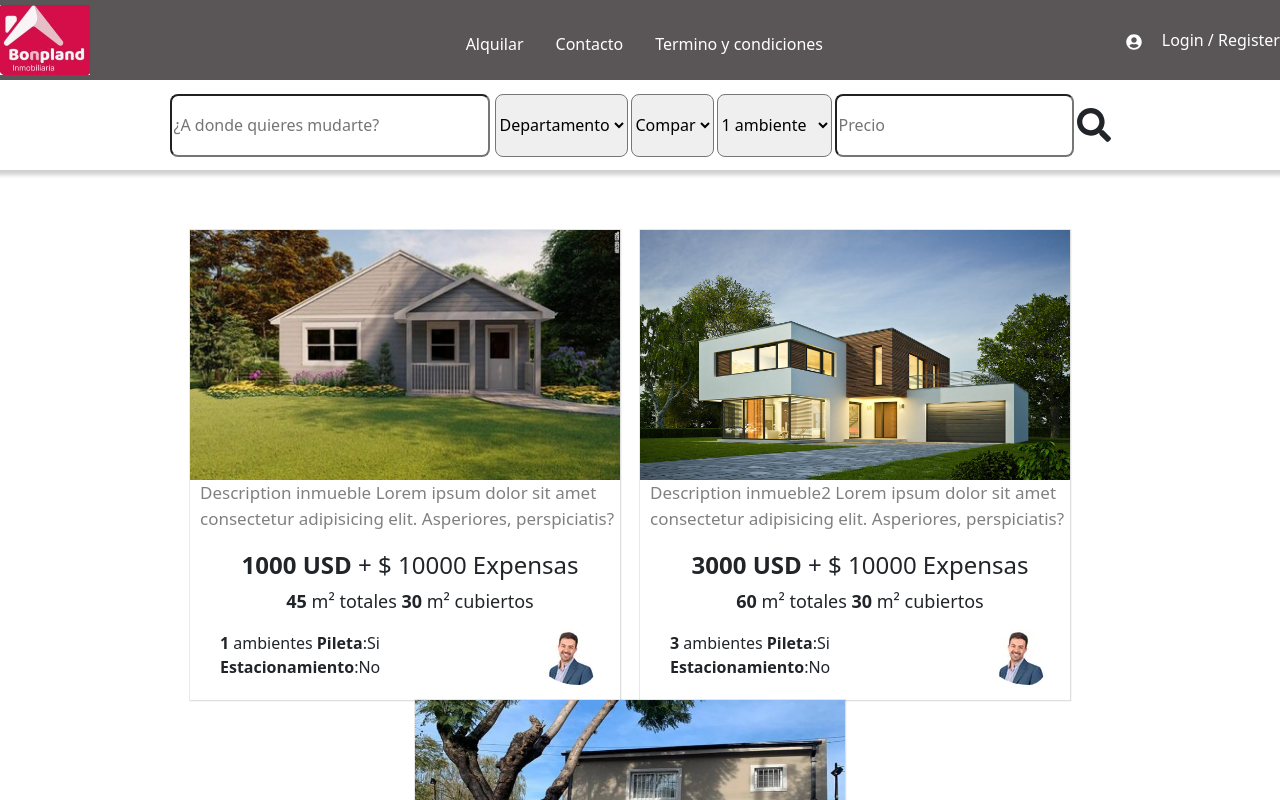
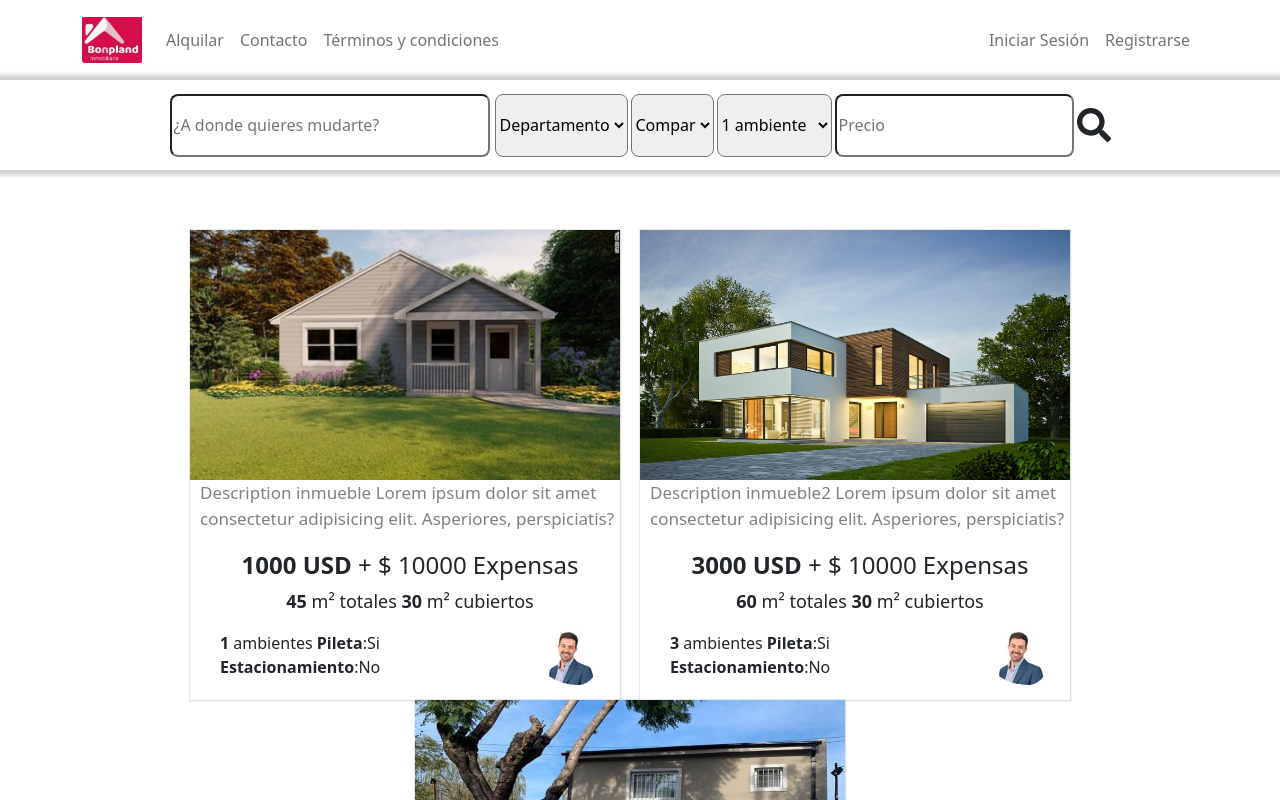
Before and after one commit to fernandobouchet/inmobiliaria-front, a React (Vite) app: page / in a window 1280 px wide. Shown: the top 800 px of the page. Built offline with nearby package versions, Linux system fonts and the light colour scheme.

Commit message:
Agregado NavBar utilizando bootstrap

```diff
--- a/components/navbar/Navbar.jsx
+++ b/components/navbar/Navbar.jsx
@@ -1,42 +1,46 @@
-import "./navbar.css";
-import { Link } from "react-router-dom";
-import React from "react";
-import logo from "../../components/inmuebles/img/logo.png";
+import './navbar.css';
+import { Link } from 'react-router-dom';
+import React from 'react';
+import logo from '../../components/inmuebles/img/logo.png';
 
-import { LOGIN } from "../../routes/path";
-import { Button } from "react-bootstrap";
-import { FaUserCircle } from "react-icons/fa";
-export const Navbar = () => {
+import { LOGIN, REGISTER } from '../../routes/path';
+import { Button } from 'react-bootstrap';
+import { FaUserCircle } from 'react-icons/fa';
+import Container from 'react-bootstrap/Container';
+import Nav from 'react-bootstrap/Nav';
+import NavBar from 'react-bootstrap/Navbar';
+export const NavigationBar = () => {
   // const {user,token} = useContext(AuthContext);
   let user;
   return (
-    <div className="navbar">
-      <div className="navContainer">
-        <div className="logo">
-          <img className="logo-foto" src={logo} />
-        </div>
-
-        <div className="links">
-          <ul>
-            <li >Alquilar</li>
-            <li >Contacto</li>
-            <li >Termino y condiciones</li>
-
-
-
-          </ul>
-        </div>
-        <div className="icon">
-        <FaUserCircle className="Icon-login"/>
-
-        <Link to={LOGIN} className="loginButon" style={{}}> Login / Register</Link>
-        </div>
-        {/* { user ? user.username : <div className="navItems">
-            </div>
-                    <Link to="/" style={{color:"inherit",textDecoration:"none"}}>    </Link>
-
-            } */}
-      </div>
-    </div>
+    <NavBar collapseOnSelect expand="lg" bg="transparent">
+      <Container>
+        <NavBar.Brand as={Link} to={'/'}>
+          <img
+            src={logo}
+            alt=""
+            width="60"
+            height="auto"
+            className="d-inline-block align-top"
+          />
+        </NavBar.Brand>
+        <NavBar.Toggle aria-controls="responsive-navbar-nav" />
+        <NavBar.Collapse id="responsive-navbar-nav">
+          <Nav className="me-auto">
+            <Nav.Link href="#features">Alquilar</Nav.Link>
+            <Nav.Link href="#pricing">Contacto</Nav.Link>
+            <Nav.Link href="#terminos">Términos y condiciones</Nav.Link>
+          </Nav>
+          <Nav>
+            <Nav.Link as={Link} to={LOGIN}>
+              Iniciar Sesión
+            </Nav.Link>
+            <Nav.Link as={Link} to={REGISTER}>
+              Registrarse
+            </Nav.Link>
+          </Nav>
+        </NavBar.Collapse>
+      </Container>
+    </NavBar>
   );
 };
--- a/pages/Property.jsx
+++ b/pages/Property.jsx
@@ -1,20 +1,20 @@
-import React from 'react'
-import PropertyList from '../components/inmuebles/PropertyList/PropertyList'
-import SearchBar from '../components/SearchBar/SearchBar'
-import { Navbar } from '../components/navbar/Navbar'
-import "./propety.css";
+import React from 'react';
+import PropertyList from '../components/inmuebles/PropertyList/PropertyList';
+import SearchBar from '../components/SearchBar/SearchBar';
+import { NavigationBar } from '../components/navbar/Navbar';
+import './propety.css';
 
 import { Footer } from '../components/footer/Footer';
 
 const Property = () => {
   return (
-    <div >
-      <Navbar/>
-      <SearchBar/>
-      <PropertyList/>
-      <Footer/>
-    </div >
-  )
-}
+    <div>
+      <NavigationBar />
+      <SearchBar />
+      <PropertyList />
+      <Footer />
+    </div>
+  );
+};
 
-export default Property
+export default Property;
```
